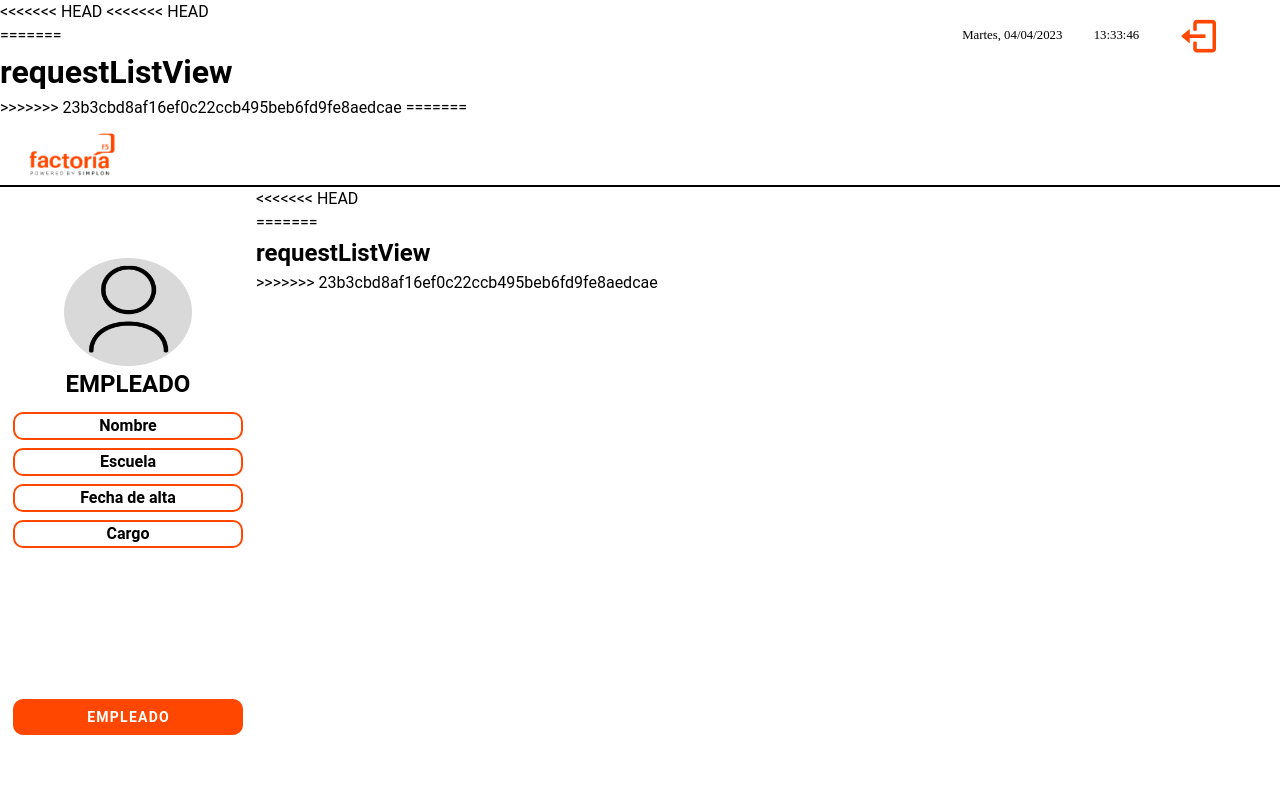
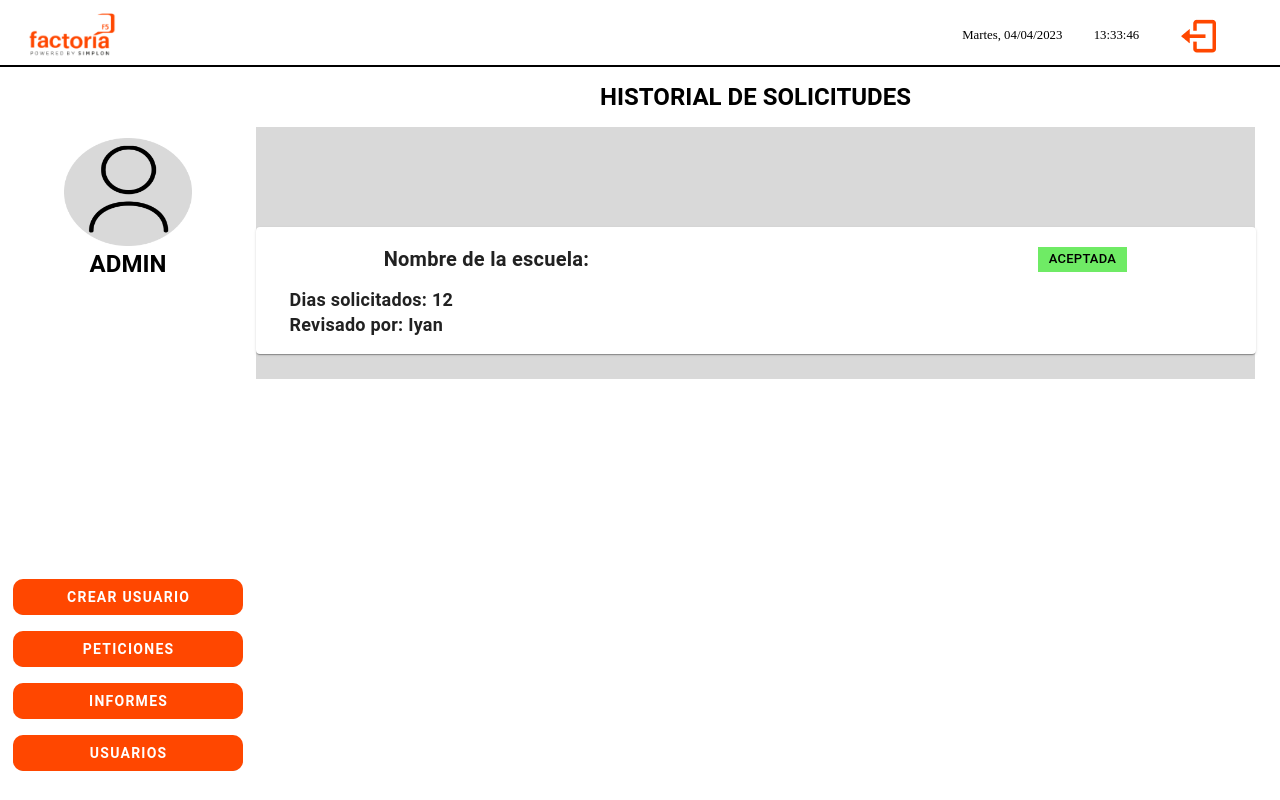
Before and after one commit to RaulMartinezF5/proyecto-vacaciones, a Vue app in the folder src/main/frontend/: page /session/admin/requestList in a window 1280 px wide. Shown: the top 800 px of the page. Built offline with nearby package versions, Linux system fonts and the light colour scheme.

Commit message:
card finalizada de historial de solicitudes

```diff
--- a/src/main/frontend/src/App.vue
+++ b/src/main/frontend/src/App.vue
@@ -1,18 +1,12 @@
 <script setup>
 import { RouterLink, RouterView } from "vue-router";
-import RequestListView from "./views/HeadOfSchool/RequestListView.vue";
-import RequestListViewAdmin from "./views/Admin/RequestListViewAdmin.vue";
+
 </script>
 <template>
-<<<<<<< HEAD
-    <RequestListViewAdmin/>
-
-=======
 
 
     <RouterView />
 
->>>>>>> 23b3cbd8af16ef0c22ccb495beb6fd9fe8aedcae
 </template>
 
 <style lang="scss" scoped>
--- a/src/main/frontend/src/components/AsideBarComponent.vue
+++ b/src/main/frontend/src/components/AsideBarComponent.vue
@@ -11,7 +11,7 @@ const props = defineProps(
     }
 )
 
-const test = ref('ROLE_USER')
+const test = ref('ROLE_ADMIN')
 
 const showRole = computed(() => {
     if (test.value == 'ROLE_USER') return 'EMPLEADO'
--- a/src/main/frontend/src/components/CardHistorial.vue
+++ b/src/main/frontend/src/components/CardHistorial.vue
@@ -1,38 +1,121 @@
 <script setup>
 import { defineProps } from "vue";
+import Aceptada from "./Aceptada.vue";
 
 const props = defineProps({
   Request: Object,
-
 });
-
 </script>
 
 <template>
-  <div class="d-flex justify-center">
-    <v-card width="900">
-      <v-text>
-        <v-card-title class="d-flex justify-center">Andrés P.</v-card-title>
-        <div class="d-flex">
-          <p class="d-flex text-h6 font-weight-bold mr-14 ml-2">
-            Nombre de la escuela
-          </p>
-          <p class="relative font-weight-medium mt-1">12/12/12-13/05/21</p>
-        </div>
-        <div class="d-flex">
-          <p class="d-flex top-12 ml-4 mr-2" v-bind="props.description">
-            well meaning and kindly "a benevolent smile",
-            dasdhkahskdhahsfkhaksfhkahsfhalsfhlashflhasl,
-          </p>
-          <div class="d-flex flex-column">
-  <p class="text-sm font-weight-bold">Dias solicitados: {{ props.days }}</p>
-  <p class="text-sm font-weight-bold">Revisado por: {{ props.checked }}</p>
-</div>
+  <div class="main">
+    <h1>HISTORIAL DE SOLICITUDES</h1>
+    <div class="wrapper" style="background-color: #d9d9d9">
+    <h2>{{ props.name }}</h2>
+      <v-card class="wrapper-card" width="1000" style="margin-top: 100px">
+        <v-card-text>
+          <div class="card-titulos d-flex">
+            <p class="school d-flex text-h6 font-weight-bold">
+              Nombre de la escuela:
+              {{ props.nameschool }}
+            </p>
+            <p class="relative font-weight-medium mt-1">
+              {{ props.date }}
+            </p>
+            <p class="relative font-weight-medium mt-1">
+              <Aceptada />
+            </p>
+          </div>
 
-        </div>
-      </v-text>
-    </v-card>
+          <div class="card-container d-flex">
+            <p class=" card-description d-flex top-12 ml-1 mr-1" v-bind="props.description">
+
+              {{ props.description }}
+            </p>
+            <div class="counter d-flex flex-column">
+              <p class="uno text-sm font-weight-bold">
+                Dias solicitados: 12{{ props.days }}
+              </p>
+              <p class=" dos text-sm font-weight-bold">
+                Revisado por: Iyan {{ props.checked }}
+              </p>
+            </div>
+          </div>
+        </v-card-text>
+      </v-card>
+    </div>
   </div>
 </template>
 
-<style lang="scss" scoped></style>
+<style lang="scss" scoped>
+
+.main{
+  padding-right: 25px;
+
+}
+
+
+h1 {
+  display: flex;
+  justify-content: center;
+  margin: 12px 12px;
+}
+
+
+.wrapper {
+  width: 100%;
+  display: flex;
+  justify-content: space-around;
+
+  margin-right: 2vw;
+  align-items: center;
+  flex-direction: column;
+  align-items: center;
+
+
+  .wrapper-card {
+    display: flex;
+    flex-direction: column;
+    justify-content: space-between;
+    flex-wrap: wrap;
+    margin: 2vw;
+    justify-content: center;
+    align-self: center;
+
+
+    .card-titulos {
+      display: flex;
+      justify-content: space-around;
+
+      .school {
+        display: flex;
+        justify-self: flex-start;
+
+      }
+    }
+
+    .card-container {
+      display: flex;
+      flex-direction: row;
+      justify-content: space-between;
+      gap: 10px;
+
+      .card-description {
+        display: flex;
+
+      }
+
+
+      .counter {
+        display: flex;
+        width: 100%;
+        font-size: 18px;
+        margin-top: 12px;
+
+
+
+      }
+    }
+  }
+}
+</style>
--- a/src/main/frontend/src/views/Admin/RequestListViewAdmin.vue
+++ b/src/main/frontend/src/views/Admin/RequestListViewAdmin.vue
@@ -1,19 +1,12 @@
 <script setup>
-import AsideBarComponent from "../../components/AsideBarComponent.vue";
-import Header from "../../components/Header.vue"
+import CardHistorial from '../../components/CardHistorial.vue';
 
 </script>
 <template>
-<<<<<<< HEAD
     <div>
+        <CardHistorial/>
+    </div>
 
-
-
-
-    </div>
-=======
-<h1>requestListView</h1>
->>>>>>> 23b3cbd8af16ef0c22ccb495beb6fd9fe8aedcae
 </template>
 <style lang="scss" scoped>
 </style>
```
Also changed, not shown: src/main/frontend/src/components/Calendar.vue (added, +46 -0 lines).
